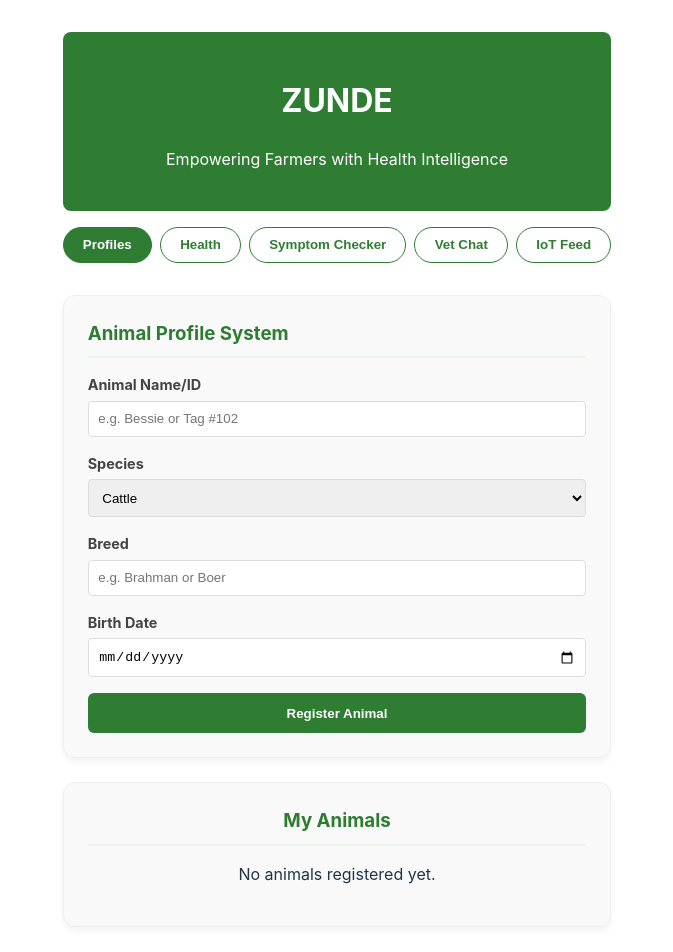
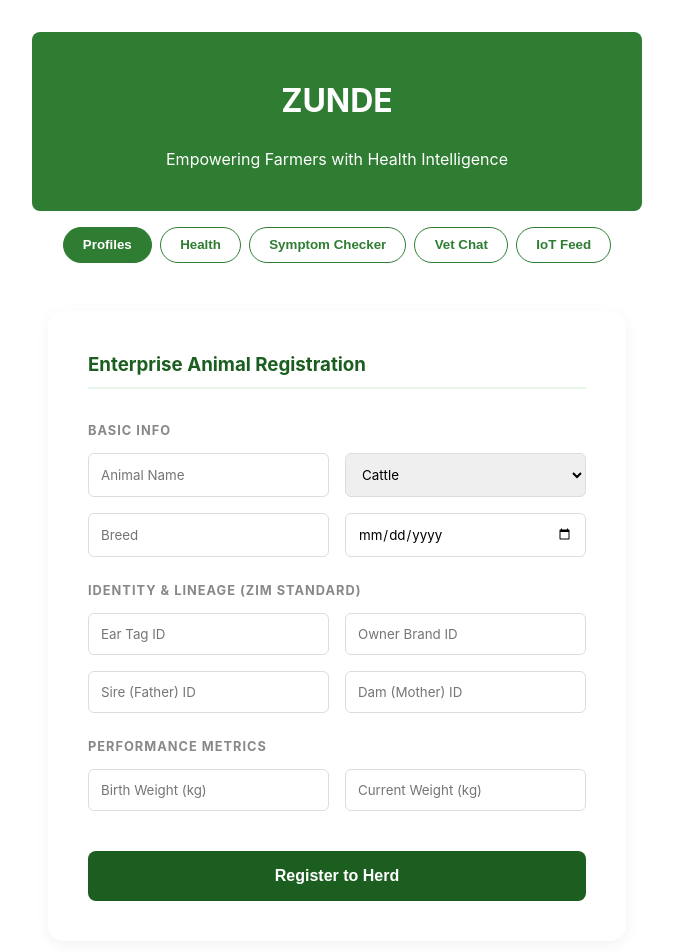
Before and after one commit to teamgriwd-del/ZUNDE, a React (Vite) app: page / in a window 1280 px wide. Shown: the top 952 px of the page, without its empty margins (303-976 px from the left). Built offline with nearby package versions, Linux system fonts and the light colour scheme.

Commit message:
Upgrade Animal Profile System to Enterprise Grade with Pedigree and Zimbabwe ID standards

```diff
--- a/src/App.jsx
+++ b/src/App.jsx
@@ -10,9 +10,13 @@ function App() {
   const [animals, setAnimals] = useState([]);
   const [activeTab, setActiveTab] = useState('profile');
 
+  // Lifted state for cross-module data sharing
+  const [completedTasks, setCompletedTasks] = useState([]);
+  const [auditLog, setAuditLog] = useState([]);
+
   const addAnimal = (newAnimal) => {
     setAnimals([...animals, newAnimal]);
-    setActiveTab('health'); // Switch to health management after adding
+    setActiveTab('profile'); // Keep on profile to see the new card
   };
 
   return (
@@ -32,26 +36,27 @@ function App() {
 
       <main className="zunde-main">
         {activeTab === 'profile' && (
-          <div className="tab-content">
-            <AnimalProfile onAddAnimal={addAnimal} />
-            <div className="zunde-card animal-list">
-              <h3>My Animals</h3>
-              {animals.length === 0 ? <p>No animals registered yet.</p> : (
-                <ul>
-                  {animals.map(a => (
-                    <li key={a.id}>
-                      <strong>{a.name}</strong> - {a.breed} ({a.species}) | Age: {a.age}
-                    </li>
-                  ))}
-                </ul>
-              )}
-            </div>
-          </div>
+          <AnimalProfile
+            animals={animals}
+            onAddAnimal={addAnimal}
+            auditLog={auditLog}
+          />
         )}
 
-        {activeTab === 'health' && <HealthManagement animals={animals} />}
+        {activeTab === 'health' && (
+          <HealthManagement
+            animals={animals}
+            completedTasks={completedTasks}
+            setCompletedTasks={setCompletedTasks}
+            auditLog={auditLog}
+            setAuditLog={setAuditLog}
+          />
+        )}
+
         {activeTab === 'disease' && <DiseaseDetection />}
-        {activeTab === 'vet' && <VetCommunication />}
+
+        {activeTab === 'vet' && <VetCommunication animals={animals} />}
+
         {activeTab === 'iot' && <HardwareSimulation />}
       </main>
 
--- a/src/components/AnimalProfile/AnimalProfile.css
+++ b/src/components/AnimalProfile/AnimalProfile.css
@@ -1,42 +1,229 @@
-.animal-profile-module {
+.zunde-animal-system.enterprise {
+  display: flex;
+  flex-direction: column;
+  gap: 3rem;
+  padding: 1rem;
+}
+
+/* Registration Form */
+.profile-registration {
+  background: white;
+  padding: 2.5rem;
+  border-radius: 16px;
+  box-shadow: 0 4px 15px rgba(0,0,0,0.05);
   text-align: left;
 }
 
-.profile-form {
+.profile-registration h3 {
+  margin-top: 0;
+  color: #1b5e20;
+  margin-bottom: 2rem;
+  border-bottom: 2px solid #e8f5e9;
+  padding-bottom: 0.5rem;
+}
+
+.form-section {
+  margin-bottom: 1.5rem;
+}
+
+.form-section h4 {
+  font-size: 0.8rem;
+  text-transform: uppercase;
+  color: #888;
+  margin-bottom: 0.8rem;
+  letter-spacing: 1px;
+}
+
+.enterprise-form .form-row {
+  display: flex;
+  gap: 1rem;
+  margin-bottom: 1rem;
+}
+
+.enterprise-form input, .enterprise-form select {
+  flex: 1;
+  padding: 0.75rem;
+  border: 1px solid #ddd;
+  border-radius: 6px;
+  font-family: inherit;
+}
+
+.register-btn {
+  background: #1b5e20;
+  color: white;
+  border: none;
+  padding: 1rem 2rem;
+  border-radius: 8px;
+  font-weight: bold;
+  cursor: pointer;
+  width: 100%;
+  margin-top: 1rem;
+  font-size: 1rem;
+}
+
+/* Animal Grid & ID Cards */
+.animal-grid-section h3 {
+  color: #1b5e20;
+  text-align: left;
+  margin-bottom: 1.5rem;
+}
+
+.animal-grid {
+  display: grid;
+  grid-template-columns: repeat(auto-fill, minmax(280px, 1fr));
+  gap: 2rem;
+}
+
+.animal-id-card {
+  background: #fff;
+  border-radius: 14px;
+  overflow: hidden;
+  box-shadow: 0 10px 20px rgba(0,0,0,0.05);
+  border: 1px solid #eee;
   display: flex;
   flex-direction: column;
-  gap: 1rem;
+  transition: transform 0.2s;
+  text-align: left;
 }
 
-.form-group {
+.animal-id-card:hover {
+  transform: translateY(-5px);
+}
+
+.card-header {
+  background: #f8f9fa;
+  padding: 0.8rem 1.2rem;
+  display: flex;
+  justify-content: space-between;
+  align-items: center;
+  border-bottom: 1px solid #eee;
+}
+
+.tag-pill {
+  background: #1b5e20;
+  color: white;
+  padding: 0.2rem 0.6rem;
+  border-radius: 4px;
+  font-size: 0.75rem;
+  font-weight: bold;
+}
+
+.species-label {
+  font-size: 0.75rem;
+  color: #888;
+  font-weight: bold;
+  text-transform: uppercase;
+}
+
+.card-body {
+  padding: 1.5rem;
+  flex: 1;
+}
+
+.main-info h4 {
+  margin: 0;
+  font-size: 1.3rem;
+  color: #333;
+}
+
+.breed-text { margin: 0.2rem 0; color: #666; font-size: 0.9rem; font-weight: 500; }
+.age-text { margin: 0; color: #2e7d32; font-weight: bold; font-size: 0.85rem; }
+
+.lineage-box {
+  margin: 1.2rem 0;
+  background: #fcfcfc;
+  padding: 0.8rem;
+  border-radius: 8px;
+  border: 1px solid #f0f0f0;
+}
+
+.parent {
+  display: flex;
+  justify-content: space-between;
+  font-size: 0.8rem;
+  margin-bottom: 0.3rem;
+}
+
+.parent span { color: #888; }
+
+.performance-stats {
+  display: flex;
+  justify-content: space-between;
+  border-top: 1px solid #f0f0f0;
+  padding-top: 1rem;
+}
+
+.stat {
   display: flex;
   flex-direction: column;
-  gap: 0.3rem;
 }
 
-.form-group label {
-  font-weight: bold;
-  font-size: 0.9rem;
-  color: #444;
+.stat label { font-size: 0.7rem; color: #999; text-transform: uppercase; }
+.stat strong { font-size: 1rem; color: #333; }
+.stat strong.positive { color: #2e7d32; }
+
+.card-footer {
+  padding: 1rem;
+  background: #fcfcfc;
+  border-top: 1px solid #eee;
 }
 
-.form-group input, .form-group select {
-  padding: 0.6rem;
+.history-toggle {
+  background: none;
   border: 1px solid #ddd;
-  border-radius: 4px;
+  color: #666;
+  width: 100%;
+  padding: 0.5rem;
+  border-radius: 6px;
+  font-size: 0.8rem;
+  cursor: pointer;
+  transition: all 0.2s;
 }
 
-.zunde-btn {
-  background: #2e7d32;
-  color: white;
-  border: none;
-  padding: 0.8rem;
-  border-radius: 6px;
-  cursor: pointer;
-  font-weight: bold;
-  transition: background 0.2s;
+.history-toggle:hover {
+  background: #f0f0f0;
+  color: #333;
 }
 
-.zunde-btn:hover {
-  background: #1b5e20;
+.card-history-panel {
+  padding: 1.2rem;
+  background: #fff;
+  border-top: 1px solid #eee;
+  animation: slideDown 0.3s ease-out;
 }
+
+.card-history-panel h5 {
+  margin: 0 0 0.8rem 0;
+  font-size: 0.85rem;
+  color: #1b5e20;
+}
+
+.card-history-panel ul {
+  list-style: none;
+  padding: 0;
+  margin: 0;
+}
+
+.card-history-panel li {
+  display: flex;
+  justify-content: space-between;
+  padding: 0.4rem 0;
+  border-bottom: 1px dashed #eee;
+  font-size: 0.8rem;
+}
+
+.card-history-panel li span { color: #888; }
+
+@keyframes slideDown {
+  from { opacity: 0; transform: translateY(-10px); }
+  to { opacity: 1; transform: translateY(0); }
+}
+
+.empty-hint {
+  grid-column: 1 / -1;
+  padding: 3rem;
+  background: #f9f9f9;
+  border: 1px dashed #ddd;
+  border-radius: 12px;
+  color: #999;
+}
--- a/src/components/AnimalProfile/AnimalProfile.jsx
+++ b/src/components/AnimalProfile/AnimalProfile.jsx
@@ -1,13 +1,21 @@
 import React, { useState } from 'react';
 import './AnimalProfile.css';
 
-const AnimalProfile = ({ onAddAnimal }) => {
+const AnimalProfile = ({ animals, onAddAnimal, auditLog }) => {
   const [animal, setAnimal] = useState({
     name: '',
     species: 'Cattle',
     breed: '',
-    birthDate: ''
+    birthDate: '',
+    tagId: '',
+    brandId: '',
+    sireId: '',
+    damId: '',
+    birthWeight: '',
+    currentWeight: ''
   });
+
+  const [viewHistoryId, setViewHistoryId] = useState(null);
 
   const calculateAge = (dob) => {
     if (!dob) return "N/A";
@@ -15,66 +23,139 @@ const AnimalProfile = ({ onAddAnimal }) => {
     const now = new Date();
     let years = now.getFullYear() - birth.getFullYear();
     let months = now.getMonth() - birth.getMonth();
+    if (months < 0) { years--; months += 12; }
+    return `${years}y ${months}m`;
+  };
 
-    if (months < 0) {
-      years--;
-      months += 12;
-    }
-
-    return `${years}y ${months}m`;
+  const calculateGrowth = (birth, current) => {
+    if (!birth || !current) return null;
+    const diff = current - birth;
+    const percent = (diff / birth) * 100;
+    return { diff, percent: percent.toFixed(1) };
   };
 
   const handleSubmit = (e) => {
     e.preventDefault();
     const age = calculateAge(animal.birthDate);
     onAddAnimal({ ...animal, id: Date.now(), age });
-    setAnimal({ name: '', species: 'Cattle', breed: '', birthDate: '' });
+    setAnimal({
+      name: '', species: 'Cattle', breed: '', birthDate: '',
+      tagId: '', brandId: '', sireId: '', damId: '',
+      birthWeight: '', currentWeight: ''
+    });
   };
 
   return (
-    <div className="zunde-card animal-profile-module">
-      <h3>Animal Profile System</h3>
-      <form onSubmit={handleSubmit} className="profile-form">
-        <div className="form-group">
-          <label>Animal Name/ID</label>
-          <input
-            type="text"
-            value={animal.name}
-            onChange={(e) => setAnimal({...animal, name: e.target.value})}
-            placeholder="e.g. Bessie or Tag #102"
-            required
-          />
+    <div className="zunde-animal-system enterprise">
+      <div className="profile-registration">
+        <h3>Enterprise Animal Registration</h3>
+        <form onSubmit={handleSubmit} className="enterprise-form">
+          <div className="form-section">
+            <h4>Basic Info</h4>
+            <div className="form-row">
+              <input type="text" placeholder="Animal Name" required value={animal.name} onChange={e => setAnimal({...animal, name: e.target.value})} />
+              <select value={animal.species} onChange={e => setAnimal({...animal, species: e.target.value})}>
+                <option>Cattle</option><option>Goat</option><option>Sheep</option><option>Pig</option>
+              </select>
+            </div>
+            <div className="form-row">
+              <input type="text" placeholder="Breed" required value={animal.breed} onChange={e => setAnimal({...animal, breed: e.target.value})} />
+              <input type="date" required value={animal.birthDate} onChange={e => setAnimal({...animal, birthDate: e.target.value})} />
+            </div>
+          </div>
+
+          <div className="form-section">
+            <h4>Identity & Lineage (Zim Standard)</h4>
+            <div className="form-row">
+              <input type="text" placeholder="Ear Tag ID" value={animal.tagId} onChange={e => setAnimal({...animal, tagId: e.target.value})} />
+              <input type="text" placeholder="Owner Brand ID" value={animal.brandId} onChange={e => setAnimal({...animal, brandId: e.target.value})} />
+            </div>
+            <div className="form-row">
+              <input type="text" placeholder="Sire (Father) ID" value={animal.sireId} onChange={e => setAnimal({...animal, sireId: e.target.value})} />
+              <input type="text" placeholder="Dam (Mother) ID" value={animal.damId} onChange={e => setAnimal({...animal, damId: e.target.value})} />
+            </div>
+          </div>
+
+          <div className="form-section">
+            <h4>Performance Metrics</h4>
+            <div className="form-row">
+              <input type="number" placeholder="Birth Weight (kg)" value={animal.birthWeight} onChange={e => setAnimal({...animal, birthWeight: e.target.value})} />
+              <input type="number" placeholder="Current Weight (kg)" value={animal.currentWeight} onChange={e => setAnimal({...animal, currentWeight: e.target.value})} />
+            </div>
+          </div>
+
+          <button type="submit" className="register-btn">Register to Herd</button>
+        </form>
+      </div>
+
+      <div className="animal-grid-section">
+        <h3>My Herd (Identity Cards)</h3>
+        <div className="animal-grid">
+          {animals.length === 0 ? <p className="empty-hint">No animals registered in the enterprise database.</p> : (
+            animals.map(a => {
+              const growth = calculateGrowth(a.birthWeight, a.currentWeight);
+              const history = auditLog.filter(log => log.animalId === a.id);
+
+              return (
+                <div key={a.id} className="animal-id-card">
+                  <div className="card-header">
+                    <span className="tag-pill">{a.tagId || 'No Tag'}</span>
+                    <span className="species-label">{a.species}</span>
+                  </div>
+
+                  <div className="card-body">
+                    <div className="main-info">
+                      <h4>{a.name}</h4>
+                      <p className="breed-text">{a.breed}</p>
+                      <p className="age-text">{a.age}</p>
+                    </div>
+
+                    <div className="lineage-box">
+                      <div className="parent"><span>Sire:</span> <strong>{a.sireId || 'Unknown'}</strong></div>
+                      <div className="parent"><span>Dam:</span> <strong>{a.damId || 'Unknown'}</strong></div>
+                    </div>
+
+                    <div className="performance-stats">
+                      <div className="stat">
+                        <label>Weight</label>
+                        <strong>{a.currentWeight || '--'} kg</strong>
+                      </div>
+                      {growth && (
+                        <div className="stat">
+                          <label>Growth</label>
+                          <strong className="positive">+{growth.percent}%</strong>
+                        </div>
+                      )}
+                    </div>
+                  </div>
+
+                  <div className="card-footer">
+                    <button className="history-toggle" onClick={() => setViewHistoryId(viewHistoryId === a.id ? null : a.id)}>
+                      {viewHistoryId === a.id ? 'Hide History' : 'View Health History'}
+                    </button>
+                  </div>
+
+                  {viewHistoryId === a.id && (
+                    <div className="card-history-panel">
+                      <h5>Recent Health Events</h5>
+                      {history.length === 0 ? <p>No events recorded.</p> : (
+                        <ul>
+                          {history.slice(0, 3).map(h => (
+                            <li key={h.id}>
+                              <strong>{h.action}</strong>
+                              <span>{h.date.split(',')[0]}</span>
+                            </li>
+                          ))}
+                        </ul>
+                      )}
+                    </div>
+                  )}
+                </div>
+              );
+            })
+          )}
         </div>
-        <div className="form-group">
-          <label>Species</label>
-          <select value={animal.species} onChange={(e) => setAnimal({...animal, species: e.target.value})}>
-            <option>Cattle</option>
-            <option>Goat</option>
-            <option>Sheep</option>
-            <option>Pig</option>
-          </select>
-        </div>
-        <div className="form-group">
-          <label>Breed</label>
-          <input
-            type="text"
-            value={animal.breed}
-            onChange={(e) => setAnimal({...animal, breed: e.target.value})}
-            placeholder="e.g. Brahman or Boer"
-            required
-          />
-        </div>
-        <div className="form-group">
-          <label>Birth Date</label>
-          <input
-            type="date"
-            value={animal.birthDate}
-            onChange={(e) => setAnimal({...animal, birthDate: e.target.value})}
-            required
-          />
-        </div>
-        <button type="submit" className="zunde-btn">Register Animal</button>
-      </form>
+      </div>
     </div>
   );
 };
```
Also changed, not shown: src/components/HealthManagement/HealthManagement.jsx (+4 -5 lines).
